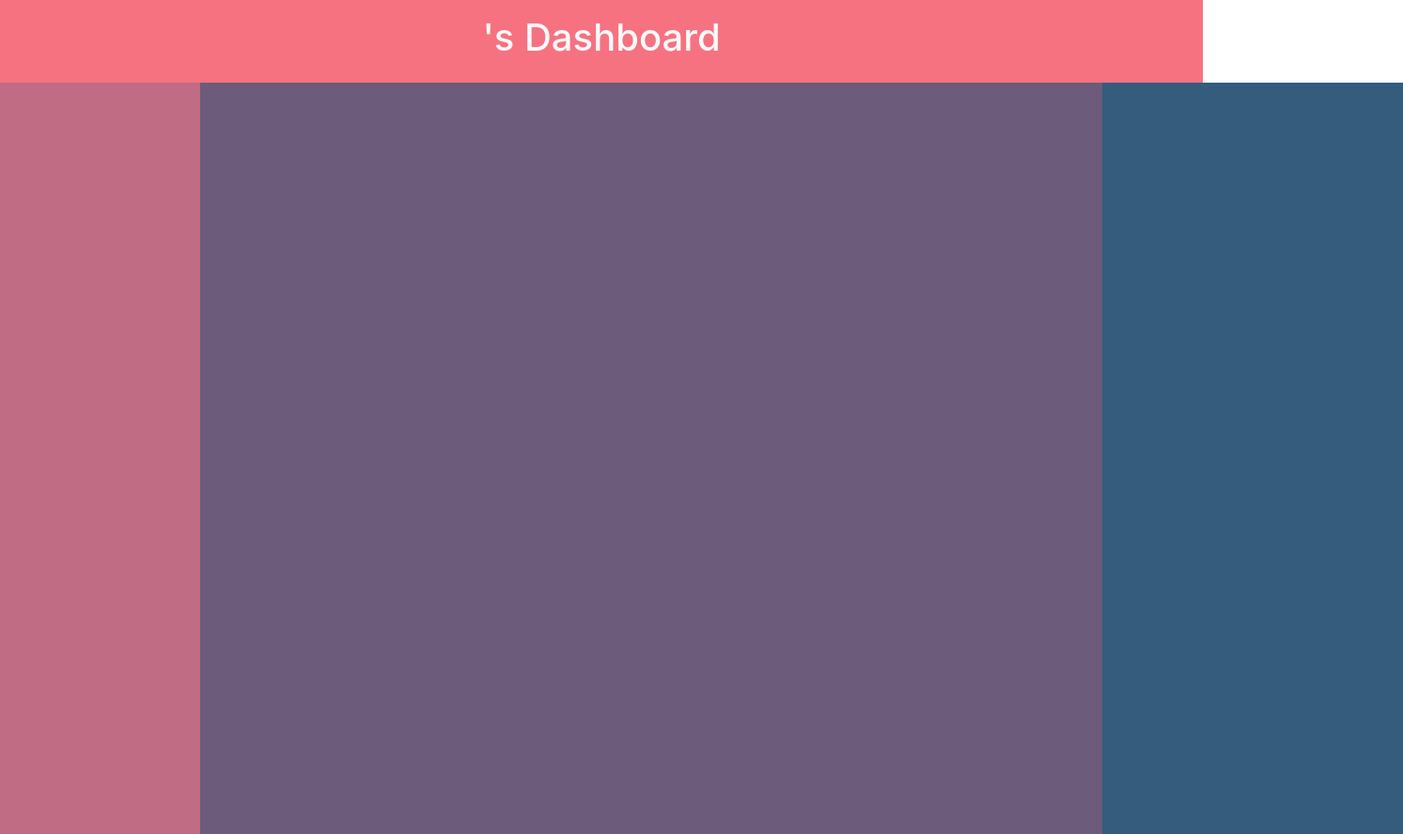
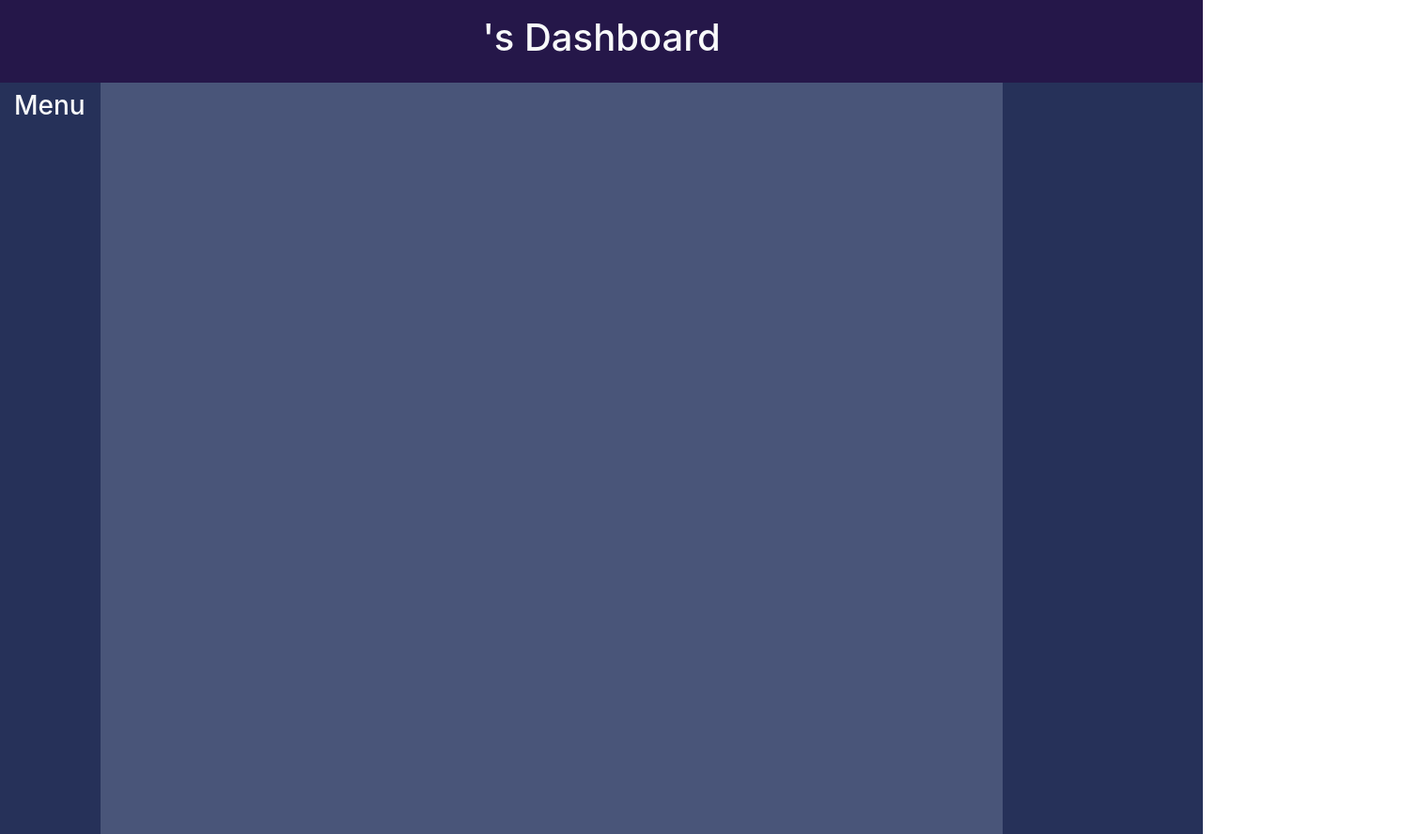
Before and after one commit to HemantDutta/Angular-App, a plain HTML site: page index.html in a window 1280 px wide. Shown: the whole page at 94% size, 1493 px wide, since content can reach past the window. Drawn offline with nearby package versions, Linux system fonts and the light colour scheme.

Commit message:
pallete finalize

```diff
--- a/assets/css/styles.css
+++ b/assets/css/styles.css
@@ -1,5 +1,5 @@
 .top-sect{
-    background-color: #F67280;
+    background-color: #251749;
 }
 
 .main-cont{
@@ -8,15 +8,15 @@
 }
 .side-nav{
     height: 100vh;
-    background-color: #C06C84;
+    background-color: #263159;
 }
 
 .middle-form{
     height: 100vh;
-    background-color: #6C5B7B;
+    background-color: #495579;
 }
 
 .profile-panel{
     height: 100vh;
-    background-color: #355C7D;
+    background-color: #263159;
 }
--- a/index.html
+++ b/index.html
@@ -13,9 +13,14 @@
     <h1 class="text-light">{{users}}'s Dashboard</h1>
 </div>
 <div class="main-cont">
-    <div class="side-nav col-lg-2"></div>
+    <div class="side-nav col-lg-1">
+        <div class="side-btns">
+            <h3 class="text-light mt-2">Menu</h3>
+
+        </div>
+    </div>
     <div class="middle-form col-lg-9"></div>
-    <div class="profile-panel col-lg-3"></div>
+    <div class="profile-panel col-lg-2"></div>
 </div>
 <!--Scripts-->
 <script src="assets/js/jquery-3.6.0.js"></script>
```
